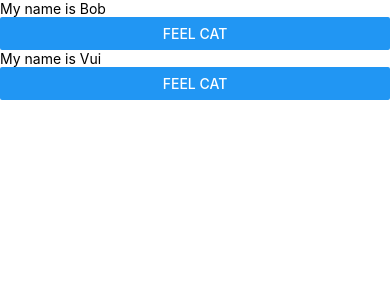
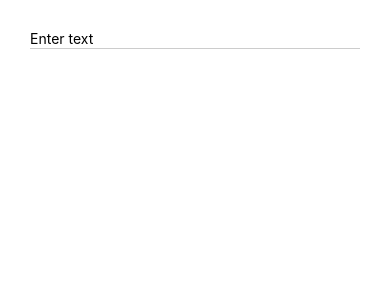
Before and after one commit to hitnei/learn-react-native, a React Native app in the folder AwesomeProject/: screen / in a window 390 px wide. Shown: the top 300 px of the page. Built offline with nearby package versions, Linux system fonts and the light colour scheme.

Commit message:
input text and output pizza

```diff
--- a/AwesomeProject/App.js
+++ b/AwesomeProject/App.js
@@ -1,31 +1,27 @@
-import React, {Component, useState} from 'react';
-import {Text, View, Button} from 'react-native';
+import React, {useState} from 'react';
+import {View, TextInput, Text} from 'react-native';
 
-const Cat = (props) => {
-  const [isHungry, setIsHungry] = useState(true);
+const App = () => {
+  var [text, setText] = useState('');
+
+  const onHandleChangeText = (textInput) => {
+    setText('🍕'.repeat(textInput.trim().split(' ').length));
+  };
+
   return (
-    <View>
-      <Text>My name is {props.name}</Text>
-      <Button
-        onPress={() => {
-          setIsHungry(false);
+    <View style={{padding: 30}}>
+      <TextInput
+        placeholder="Enter text"
+        onChangeText={(text) => onHandleChangeText(text)}
+        style={{
+          borderBottomWidth: 1,
+          paddingBottom: 1,
+          borderBottomColor: '#cccccc',
         }}
-        disabled={!isHungry}
-        title={isHungry ? 'Feel Cat' : 'Full'}
       />
+      <Text>{text}</Text>
     </View>
   );
 };
 
-class App extends Component {
-  render() {
-    return (
-      <View>
-        <Cat name="Bob" />
-        <Cat name="Vui" />
-      </View>
-    );
-  }
-}
-
 export default App;
```
